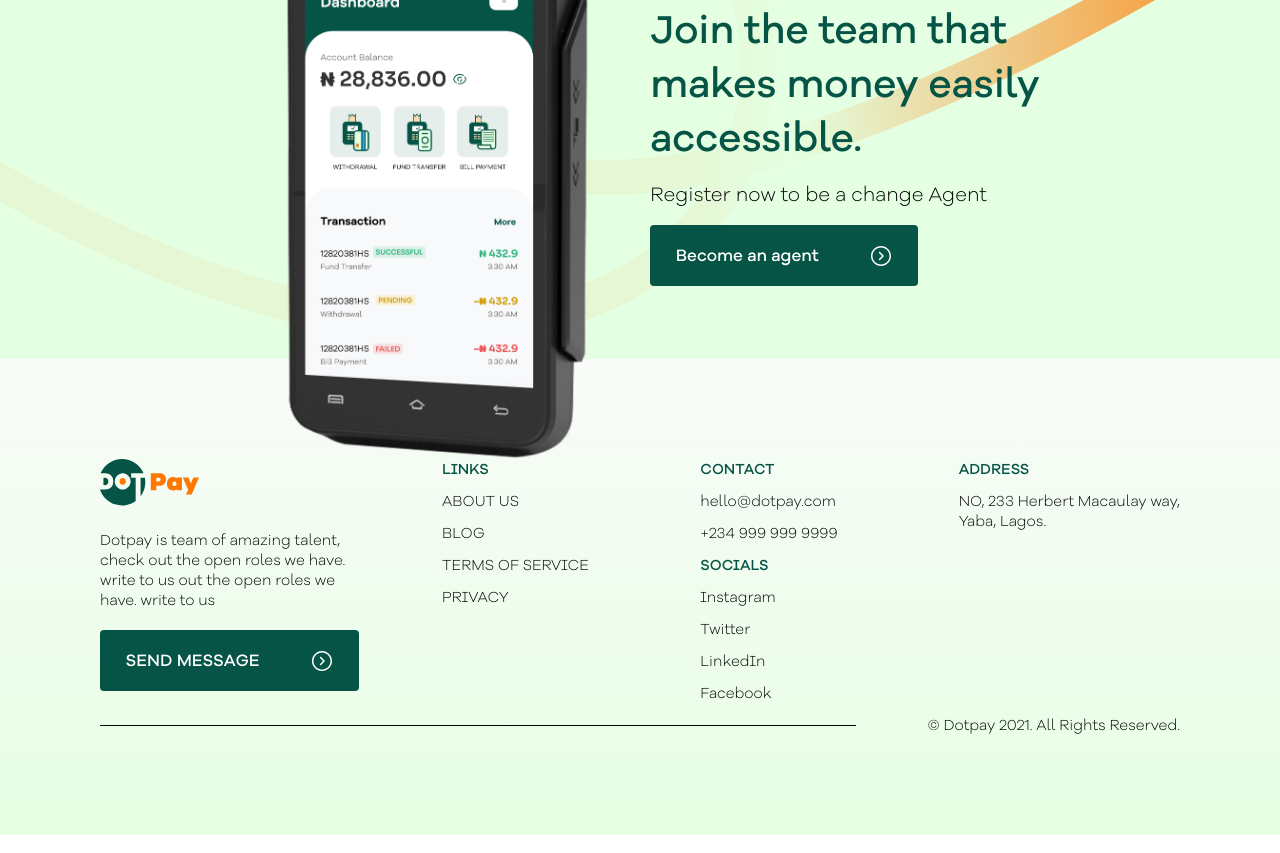
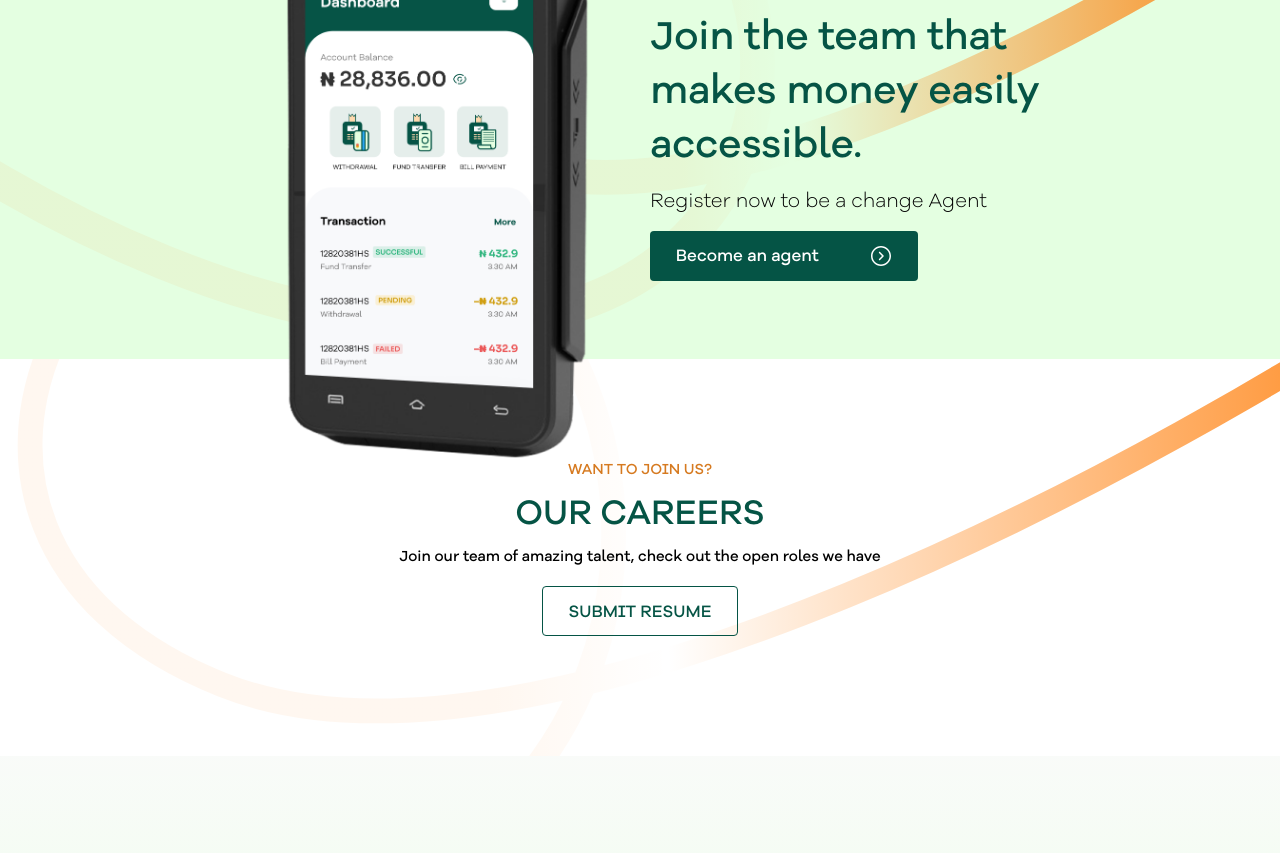
Before and after one commit to dexkode4/dot-pay-website, a website: page index.html in a window 1280 px wide. Shown: the part 352-1205 px from the top of the page. Drawn offline with Linux system fonts and the light colour scheme.

Commit message:
add careers section

```diff
--- a/index.html
+++ b/index.html
@@ -65,9 +65,19 @@
 
                     <button class="btn btn__primary">
                         Become an agent
-                        <img src="/assets/images/circleRightArrow.svg" alt="button right arrow icon" />
+                        <img style="display: block;" src="/assets/images/circleRightArrow.svg" alt="button right arrow icon" />
                     </button>
                 </div>
+            </div>
+        </div>
+        <div class="careers">
+            <div class="container">
+                <h3>WANT TO JOIN US?</h3>
+                <h1>OUR CAREERS</h1>
+                <p>Join our team of amazing talent, check out the open roles we have</p>
+                <button class="btn btn__outline">
+                        SUBMIT RESUME
+                    </button>
             </div>
         </div>
         <div class="footer">
--- a/sass/_utility.scss
+++ b/sass/_utility.scss
@@ -12,10 +12,6 @@
 }
 
 .btn {
-  &__primary {
-    border: none;
-    background-color: #055445;
-    color: #fff;
   display: flex;
   width: max-content;
   white-space: nowrap;
@@ -23,7 +19,7 @@
   border: none;
   height: 50px;
   border-radius: 4px;
-    padding: 1.8em 1.5em;
+  padding: 1.3em 1.5em;
   font-weight: 500;
   font-size: 1.7rem;
   height: 5rem;
@@ -37,5 +33,14 @@
   img {
     margin-left: 5rem;
   }
+  &__primary {
+    border: none;
+    background-color: #055445;
+    color: #fff;
+  }
+  &__outline {
+    background: transparent;
+    border: 1px solid #055445;
+    color: #055445;
   }
 }
--- /dev/null
+++ b/sass/careers.scss
@@ -0,0 +1,33 @@
+.careers {
+  background: url("/assets/images/large-bg.svg") no-repeat center;
+  background-size: 100%;
+  .container {
+    padding-top: 50px;
+    padding-bottom: 50px;
+    text-align: center;
+    h3 {
+      color: #d67a20;
+      font-size: 1.5rem;
+      font-weight: 500;
+    }
+    h1 {
+      font-size: 3.5rem;
+      color: #055445;
+      font-weight: 500;
+      padding: 10px 0;
+    }
+    p {
+      font-weight: 500;
+    }
+    button {
+      margin: 20px auto;
+    }
+  }
+  @media (min-width: 770px) {
+    background-size: 100% 200%;
+    .container {
+      padding-top: 100px;
+      padding-bottom: 100px;
+    }
+  }
+}
--- a/sass/main.scss
+++ b/sass/main.scss
@@ -2,6 +2,7 @@
 @import "./navbar";
 @import "./footer";
 @import "./hero";
+@import "./careers.scss";
 
 @font-face {
   font-family: "Galano";
```
Also changed, not shown: assets/images/large-bg.svg (added), css/style.css, 1 other file. Lines whose indentation alone changed are shown as unchanged.
